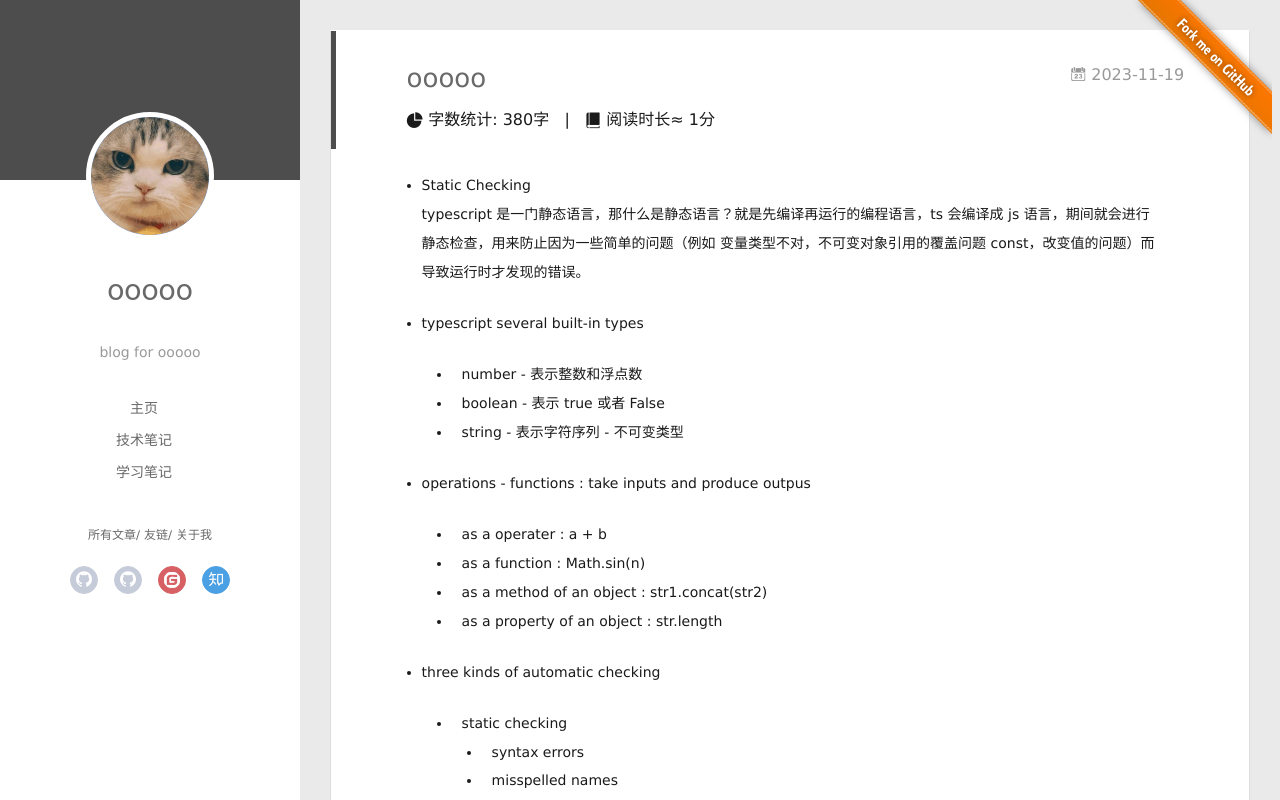
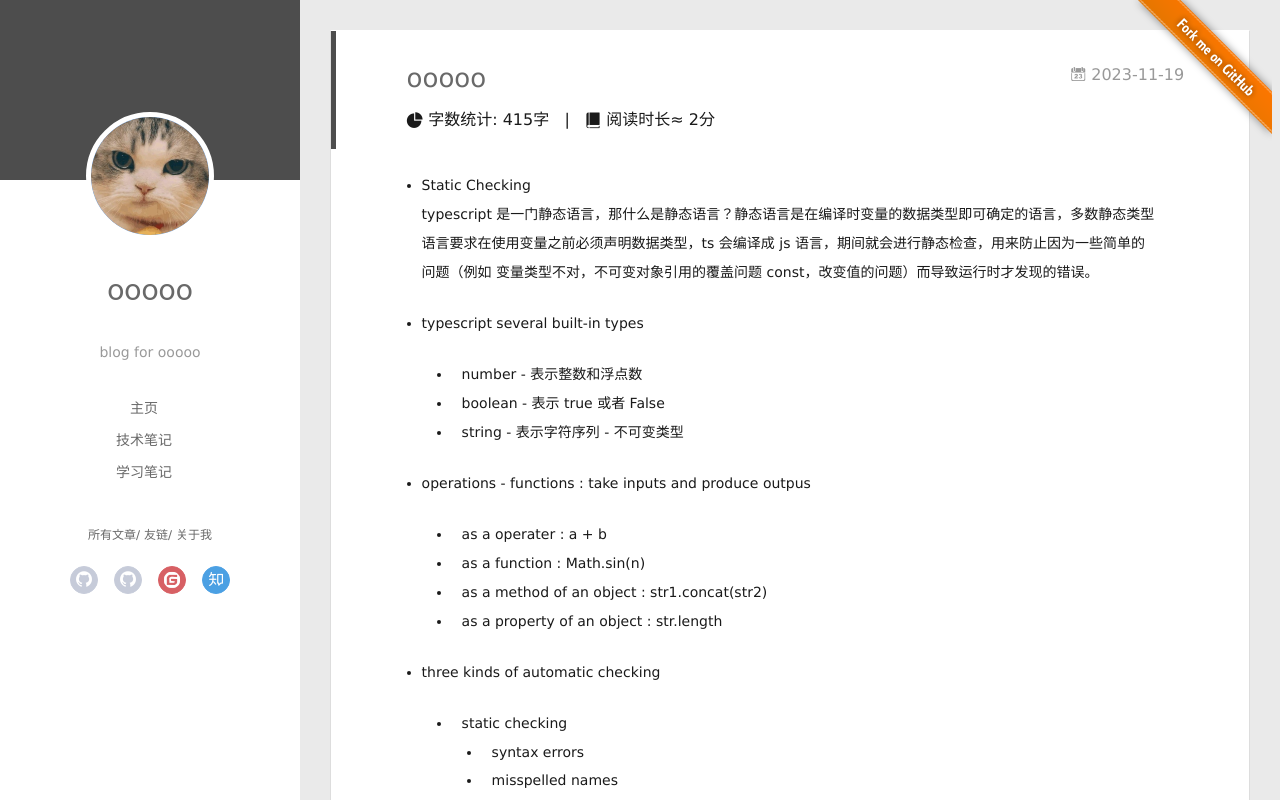
Before and after one commit to ooooo-create/ooooo-create.github.io, a plain HTML site: page 2023/11/19/ooooo/index.html in a window 1280 px wide. Drawn offline with Linux system fonts and the light colour scheme; some packages are replaced by stand-ins of ours; a script that the page names is missing.

Commit message:
Site updated: 2023-11-20 13:09:20

```diff
--- a/2023/11/19/ooooo/index.html
+++ b/2023/11/19/ooooo/index.html
@@ -10,15 +10,15 @@
   <meta name="generator" content="hexo-theme-yilia-plus">
   <meta name="viewport" content="width=device-width, initial-scale=1, maximum-scale=1">
 
-  <meta name="description" content="Static Checkingtypescript 是一门静态语言，那什么是静态语言？就是先编译再运行的编程语言，ts 会编译成 js 语言，期间就会进行静态检查，用来防止因为一些简单的问题（例如 变量类型不对，不可变对象引用的覆盖问题 const，改变值的问题）而导致运行时才发现的错误。">
+  <meta name="description" content="Static Checkingtypescript 是一门静态语言，那什么是静态语言？静态语言是在编译时变量的数据类型即可确定的语言，多数静态类型语言要求在使用变量之前必须声明数据类型，ts 会编译成 js 语言，期间就会进行静态检查，用来防止因为一些简单的问题（例如 变量类型不对，不可变对象引用的覆盖问题 const，改变值的问题）而导致运行时才发现的错误。">
 <meta property="og:type" content="article">
 <meta property="og:title" content="ooooo">
 <meta property="og:url" content="https://ooooo-create.github.io/2023/11/19/ooooo/index.html">
 <meta property="og:site_name" content="blog for ooooo">
-<meta property="og:description" content="Static Checkingtypescript 是一门静态语言，那什么是静态语言？就是先编译再运行的编程语言，ts 会编译成 js 语言，期间就会进行静态检查，用来防止因为一些简单的问题（例如 变量类型不对，不可变对象引用的覆盖问题 const，改变值的问题）而导致运行时才发现的错误。">
+<meta property="og:description" content="Static Checkingtypescript 是一门静态语言，那什么是静态语言？静态语言是在编译时变量的数据类型即可确定的语言，多数静态类型语言要求在使用变量之前必须声明数据类型，ts 会编译成 js 语言，期间就会进行静态检查，用来防止因为一些简单的问题（例如 变量类型不对，不可变对象引用的覆盖问题 const，改变值的问题）而导致运行时才发现的错误。">
 <meta property="og:locale" content="zh_CN">
 <meta property="article:published_time" content="2023-11-19T12:38:42.000Z">
-<meta property="article:modified_time" content="2023-11-19T15:44:49.502Z">
+<meta property="article:modified_time" content="2023-11-20T05:09:13.149Z">
 <meta property="article:author" content="ooooo">
 <meta property="article:tag" content="学习笔记">
 <meta name="twitter:card" content="summary">
@@ -249,7 +249,7 @@
       <!-- 百度字体平台:http://fontstore.baidu.com/static/editor/index.html -->
       <i class="icon-statistics"></i>
       <span class="post-meta-item-text"> 字数统计:</span>
-      <span class="post-count">380字</span>
+      <span class="post-count">415字</span>
     </span>
   </span>
 
@@ -258,7 +258,7 @@
     <span class="post-meta-item-icon">
       <i class="icon-book icon"></i>
       <span class="post-meta-item-text"> 阅读时长≈</span>
-      <span class="post-count">1分</span>
+      <span class="post-count">2分</span>
     </span>
   </span>
 </div>
@@ -270,7 +270,7 @@
   <div class="article-entry" itemprop="articleBody">
 
     <ul>
-<li><p>Static Checking<br>typescript 是一门静态语言，那什么是静态语言？就是先编译再运行的编程语言，ts 会编译成 js 语言，期间就会进行静态检查，用来防止因为一些简单的问题（例如 变量类型不对，不可变对象引用的覆盖问题 const，改变值的问题）而导致运行时才发现的错误。</p>
+<li><p>Static Checking<br>typescript 是一门静态语言，那什么是静态语言？静态语言是在编译时变量的数据类型即可确定的语言，多数静态类型语言要求在使用变量之前必须声明数据类型，ts 会编译成 js 语言，期间就会进行静态检查，用来防止因为一些简单的问题（例如 变量类型不对，不可变对象引用的覆盖问题 const，改变值的问题）而导致运行时才发现的错误。</p>
 <span id="more"></span></li>
 <li><p>typescript several built-in types</p>
 <ol>
```
Also changed, not shown: index.html (+1 -1 lines).
